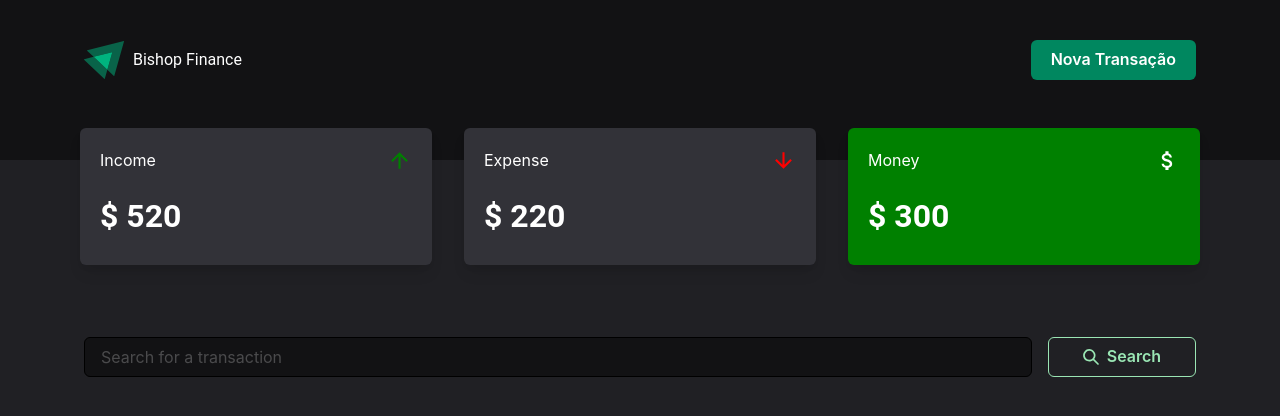
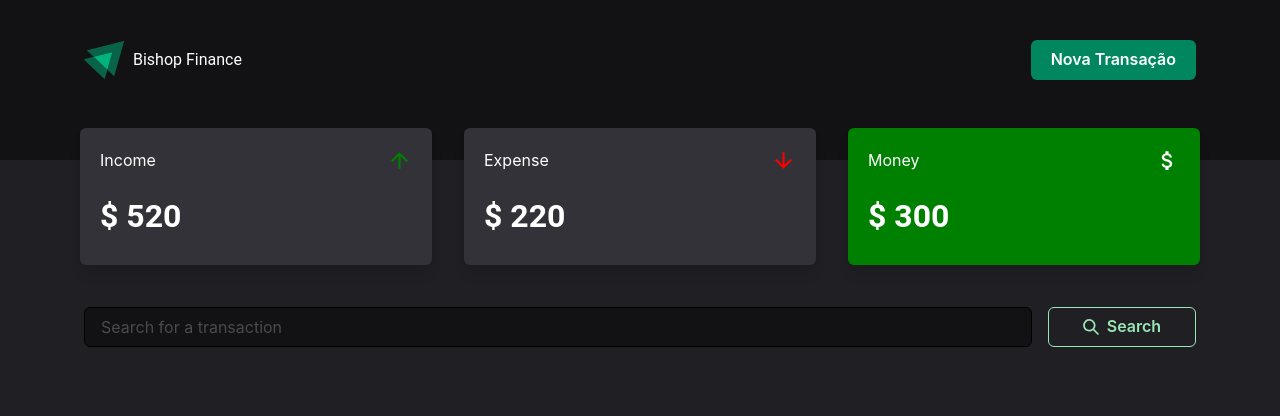
Before and after one commit to bispo027/bispo-finance, a React (Vite) app: page / in a window 1280 px wide. Shown: the top 416 px of the page. Built offline with nearby package versions, Linux system fonts and the light colour scheme.

Commit message:
Update SearchBar.tsx
Alter in padding

```diff
--- a/src/components/SearchBar.tsx
+++ b/src/components/SearchBar.tsx
@@ -3,7 +3,7 @@ import { Button, HStack, Input } from "@chakra-ui/react"
 
 export default function SearchBar() {
   return (
-    <HStack spacing='16px' pt='64px' w='1112px'>
+    <HStack spacing='16px' pt='34px' w='1112px'>
       <Input
         placeholder="Search for a transaction"
         size='md'
```
